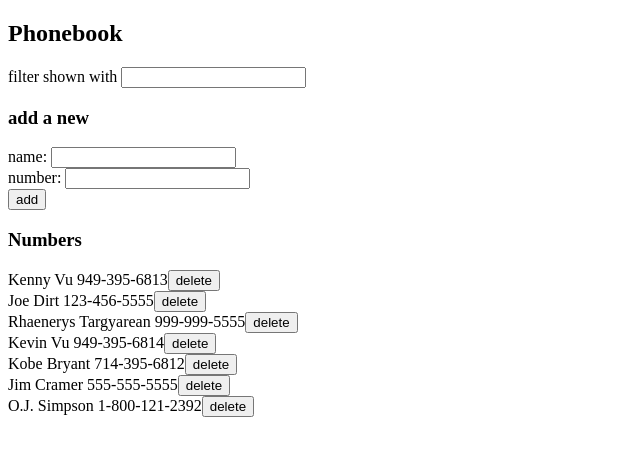
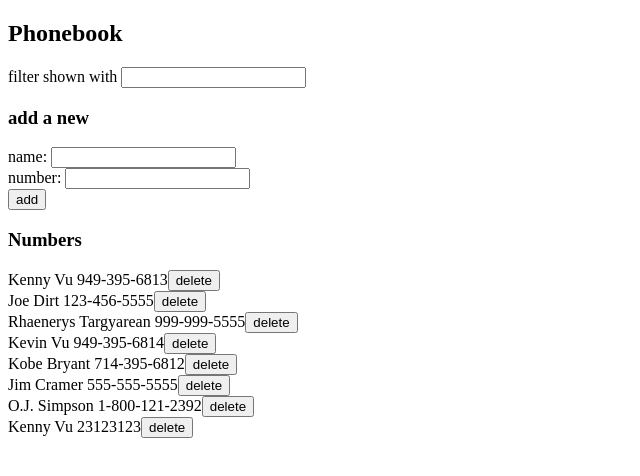
Before and after one commit to vuvu123/full-stack-open-2022, a React (Create React App) app in the folder part2/phonebook/: page / in a window 1280 px wide. Shown: the top 476 px of the page, without its empty margins (0-640 px from the left). Built offline with nearby package versions, Linux system fonts and the light colour scheme; data requests are answered from the project's data file.

Commit message:
exercise 2.18 (step 10) - update existing user number

```diff
--- a/part2/phonebook/db.json
+++ b/part2/phonebook/db.json
@@ -34,6 +34,11 @@
       "name": "O.J. Simpson",
       "number": "1-800-121-2392",
       "id": 8
+    },
+    {
+      "name": " Kenny Vu",
+      "number": "23123123",
+      "id": 9
     }
   ]
 }
--- a/part2/phonebook/src/App.js
+++ b/part2/phonebook/src/App.js
@@ -34,15 +34,18 @@ const App = () => {
 
   const addPerson = (event) => {
     event.preventDefault()
-    for (const person of persons) {
-      if (person.name === newName) {
-        alert(`${person.name} is already added to phonebook`)
-        return
-      }
-    }
     const newPerson = {
       name: newName,
       number: newNumber
+    }
+
+    for (const person of persons) {
+      if (person.name === newName) {
+        if (window.confirm(`${person.name} is already added to phonebook, replace the old number with a new one?`)) {
+          updatePerson(person.id, newPerson)
+        }
+        return
+      }
     }
 
     personsService
@@ -69,6 +72,20 @@ const App = () => {
         })
   }
 
+  const updatePerson = (id, personObject) => {
+    personsService
+      .update(id, personObject)
+      .then(returnedPerson => {
+        const updatedPersons = persons.map(person =>
+          person.id !== returnedPerson.id ? person : returnedPerson
+        )
+        setPersons(updatedPersons)
+        setShowAllPersons(updatedPersons)
+        setNewName('')
+        setNewNumber('')
+      })
+  }
+
   return (
     <div>
       <h2>Phonebook</h2>
```
